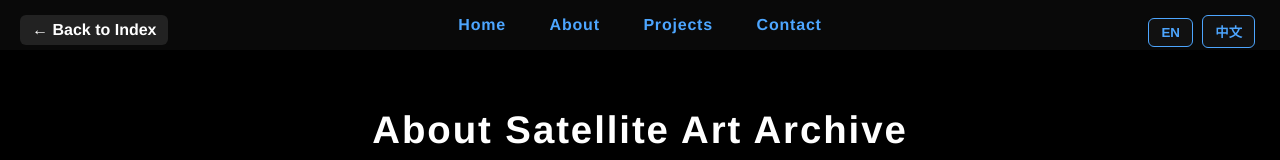
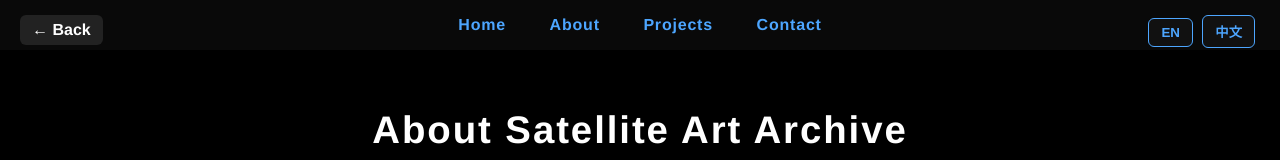
Before and after one commit to gemige530-star/satellite-chat-api, a plain HTML site: page about.html in a window 1280 px wide. Shown: the top 160 px of the page. Drawn offline with Linux system fonts and the light colour scheme.

Commit message:
Simplify back navigation label

```diff
--- a/about.html
+++ b/about.html
@@ -246,10 +246,10 @@ Contact
 
 <a href="index.html"
 class="back"
-data-en="← Back to Index"
-data-zh="← 返回首页">
+data-en="← Back"
+data-zh="← 返回">
 
-← Back to Index
+← Back
 
 </a>
 
```
